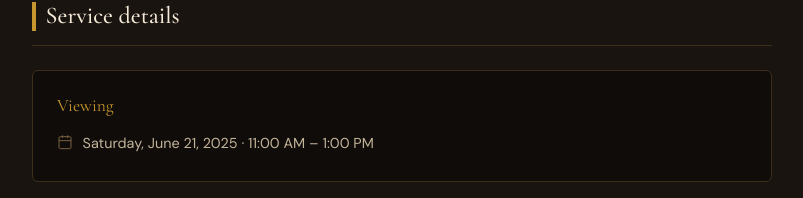
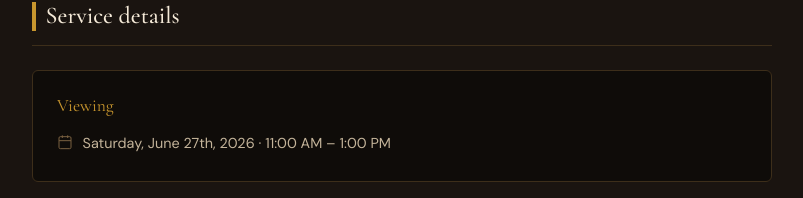
Before and after one commit to AggregateSolutions/keepingthem, a Next.js app: page /akan/benjamin-kofi-kwayisi in a window 1280 px wide. Shown: the part 1260-1458 px from the top of the page, without its empty margins (238-1041 px from the left). Built offline with nearby package versions, Linux system fonts and the light colour scheme; no server answers.

Commit message:
Update viewing date to June 27th

```diff
--- a/data/akan/benjamin-kofi-kwayisi.ts
+++ b/data/akan/benjamin-kofi-kwayisi.ts
@@ -17,7 +17,7 @@ const config: MemorialConfig = {
     // { src: "/photo-6.jpg", alt: "Memorial photo" },
   ],
   viewing: {
-    date: "Saturday, June 21, 2025",
+    date: "Saturday, June 27th, 2026",
     startTime: "11:00 AM",
     endTime: "1:00 PM",
   },
```
